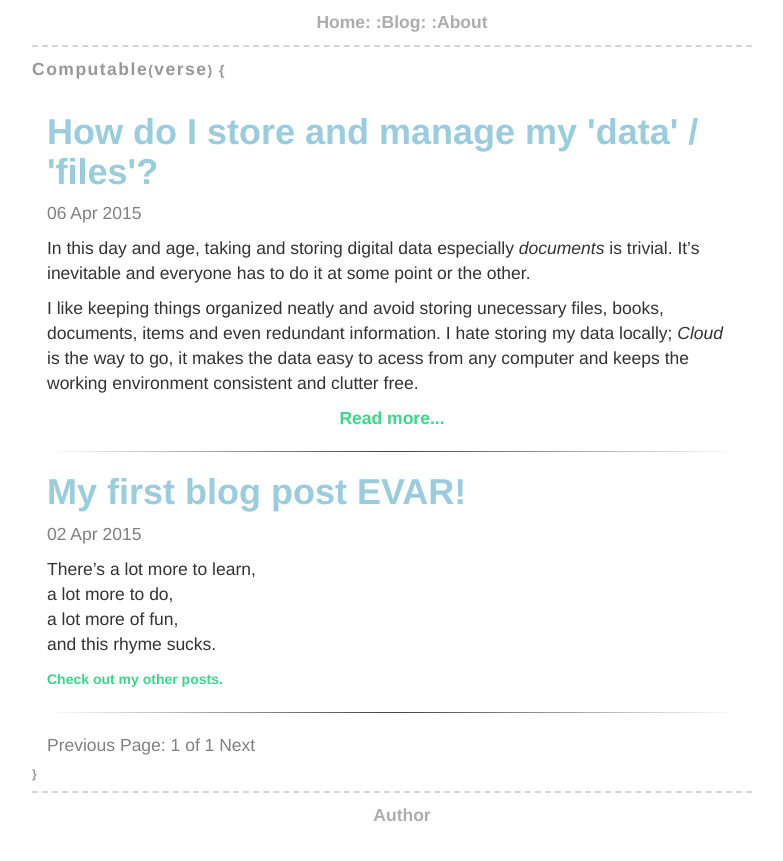
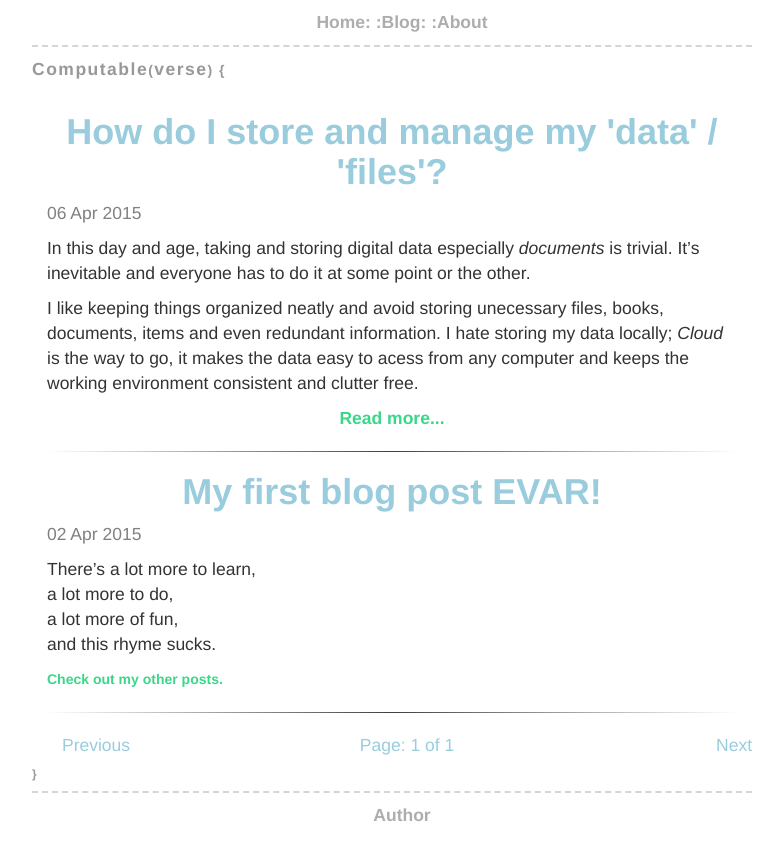
Before and after one commit to ACidDrinkeR/lol.github.io, a Jekyll site: the page built from index.html, in a window 1280 px wide. Shown: the top 861 px of the page, without its empty margins (278-1061 px from the left). Built offline with Jekyll 4.4.1, drawn with Linux system fonts in a browser that asks for light colours; the list of posts is cut into pages by our own code.

Commit message:
text-align

```diff
--- a/index.html
+++ b/index.html
@@ -6,7 +6,7 @@ title: Computable(verse);
 <div class="container">
 	<!-- This loops through the paginated posts -->
 	{% for post in paginator.posts %}
-		<h1><a href="{{ post.url }}" class="myBlue">{{ post.title }}</a></h1>
+		<h1 class="text-center"><a href="{{ post.url }}" class="myBlue">{{ post.title }}</a></h1>
 		<p class="author">
 			<span class="date myGray">{{ post.date | date_to_string }}</span>
 		</p>
@@ -26,17 +26,25 @@ title: Computable(verse);
 	{% endfor %}
 
 	<!-- Pagination links -->
-	<div class="pagination">
+	<div class="pagination container">
+		<div class="row">
+			<div class="col-sm-4 text-left">
 			{% if paginator.previous_page %}
-			<a href="{{ paginator.previous_page_path }}" class="previous">Previous</a>
+				<a href="{{ paginator.previous_page_path }}" class="previous myBlue">Previous</a>
 			{% else %}
-			<span class="previous myGray">Previous</span>
+				<span class="previous myBlue">Previous</span>
 			{% endif %}
-			<span class="page_number myGray">Page: {{ paginator.page }} of {{ paginator.total_pages }}</span>
+			</div>
+			<div class="col-sm-4 text-center">
+				<span class="page_number myBlue">Page: {{ paginator.page }} of {{ paginator.total_pages }}</span>
+			</div>
+			<div class="col-sm-4 text-right">
 			{% if paginator.next_page %}
-			<a href="{{ paginator.next_page_path }}" class="next">Next</a>
+				<a href="{{ paginator.next_page_path }}" class="next myBlue">Next</a>
 			{% else %}
-			<span class="next myGray">Next</span>
+				<span class="next myBlue">Next</span>
 			{% endif %}
 			</div>
 		</div>
+	</div>
+</div>
```
Lines whose indentation alone changed are shown as unchanged.
